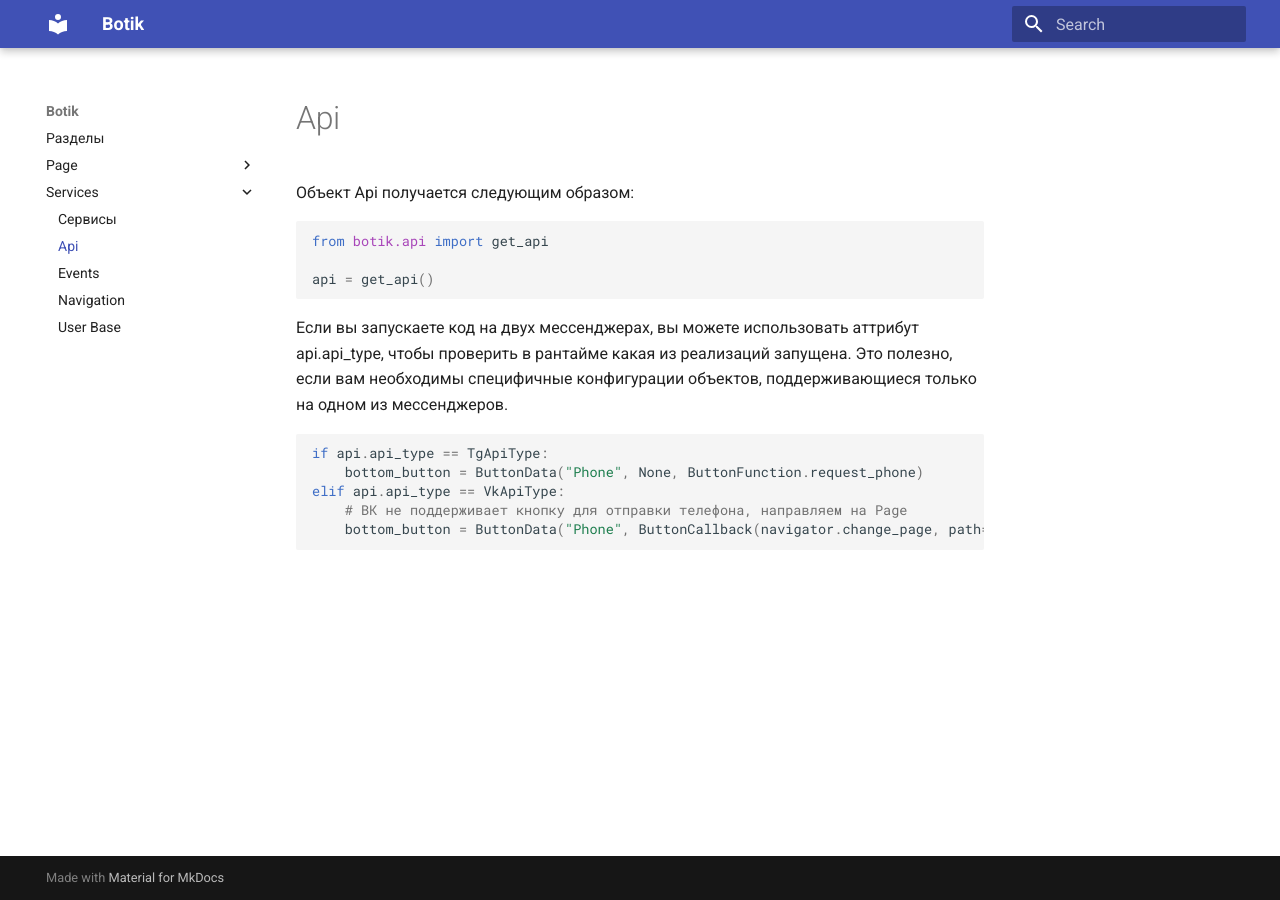
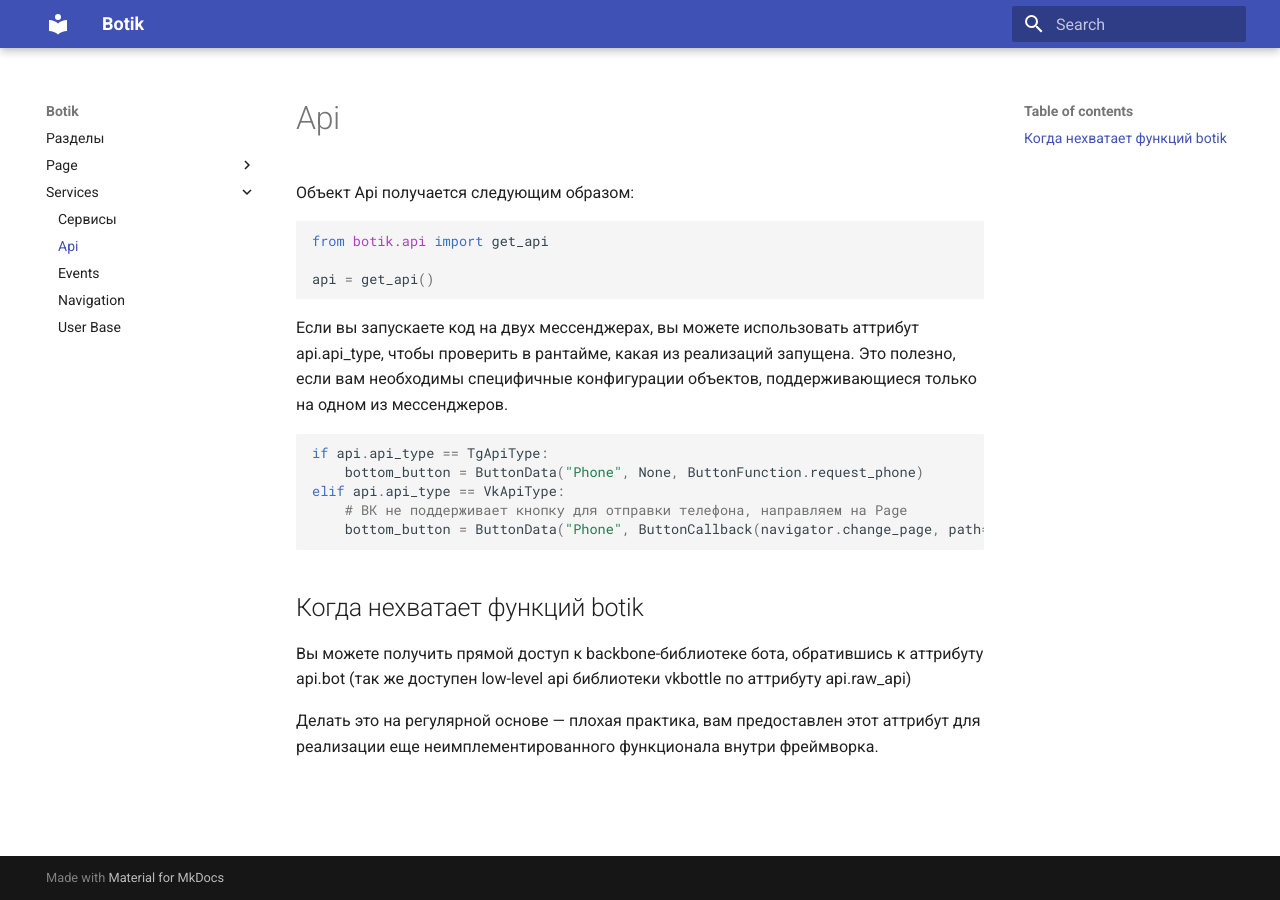
Before and after one commit to dasstyxx/botik, an MkDocs documentation site: the page built from docs/services/api.md, in a window 1280 px wide. Built offline with MkDocs 1.6.1 and Material for MkDocs 9.7.7, drawn with Linux system fonts in a browser that asks for light colours.

````diff
--- a/docs/services/api.md
+++ b/docs/services/api.md
@@ -9,7 +9,7 @@ api = get_api()
 ```
 
 Если вы запускаете код на двух мессенджерах, вы можете использовать аттрибут api.api_type,
-чтобы проверить в рантайме какая из реализаций запущена.
+чтобы проверить в рантайме, какая из реализаций запущена.
 Это полезно, если вам необходимы специфичные конфигурации объектов, поддерживающиеся только на одном из мессенджеров.
 
 ```python
@@ -19,3 +19,11 @@ elif api.api_type == VkApiType:
     # ВК не поддерживает кнопку для отправки телефона, направляем на Page
     bottom_button = ButtonData("Phone", ButtonCallback(navigator.change_page, path='/phone'))
 ```
+
+## Когда нехватает функций botik
+
+Вы можете получить прямой доступ к backbone-библиотеке бота, обратившись к аттрибуту api.bot
+(так же доступен low-level api библиотеки vkbottle по аттрибуту api.raw_api)
+
+Делать это на регулярной основе — плохая практика, вам предоставлен этот аттрибут для реализации
+еще неимплементированного функционала внутри фреймворка.
````
